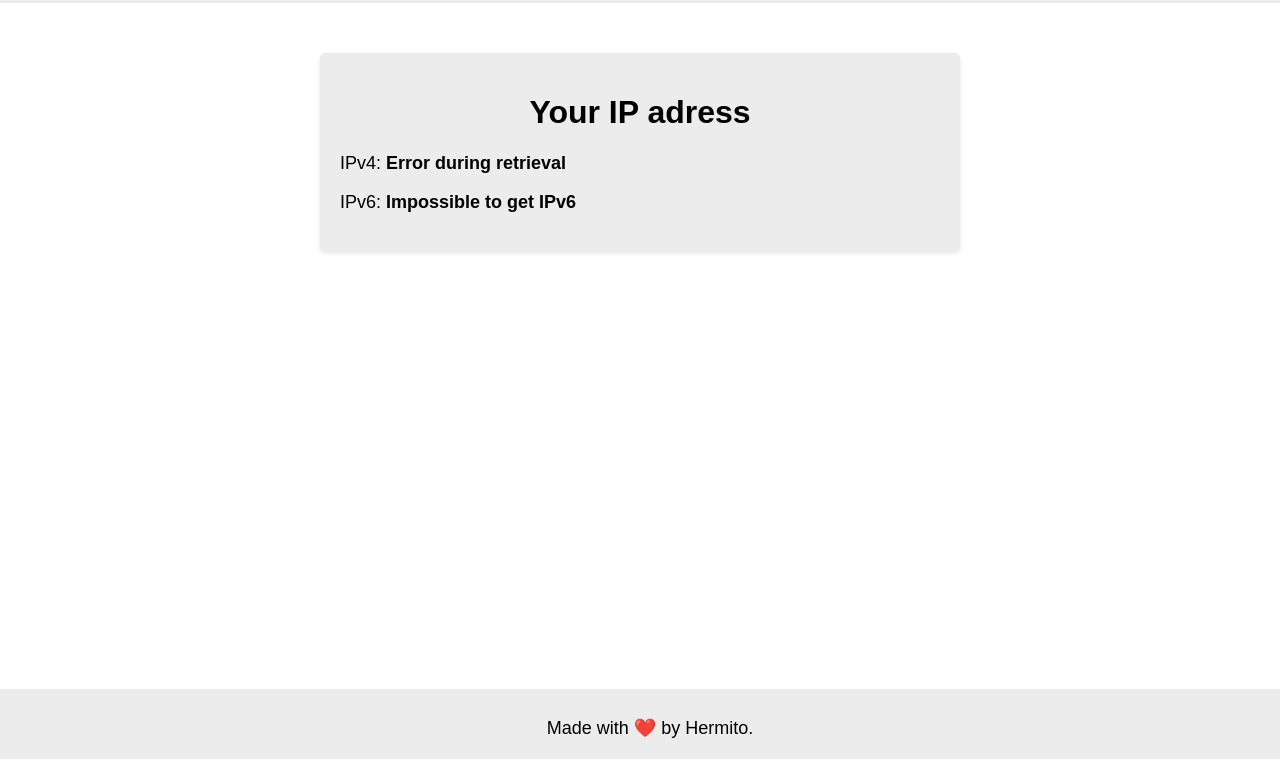
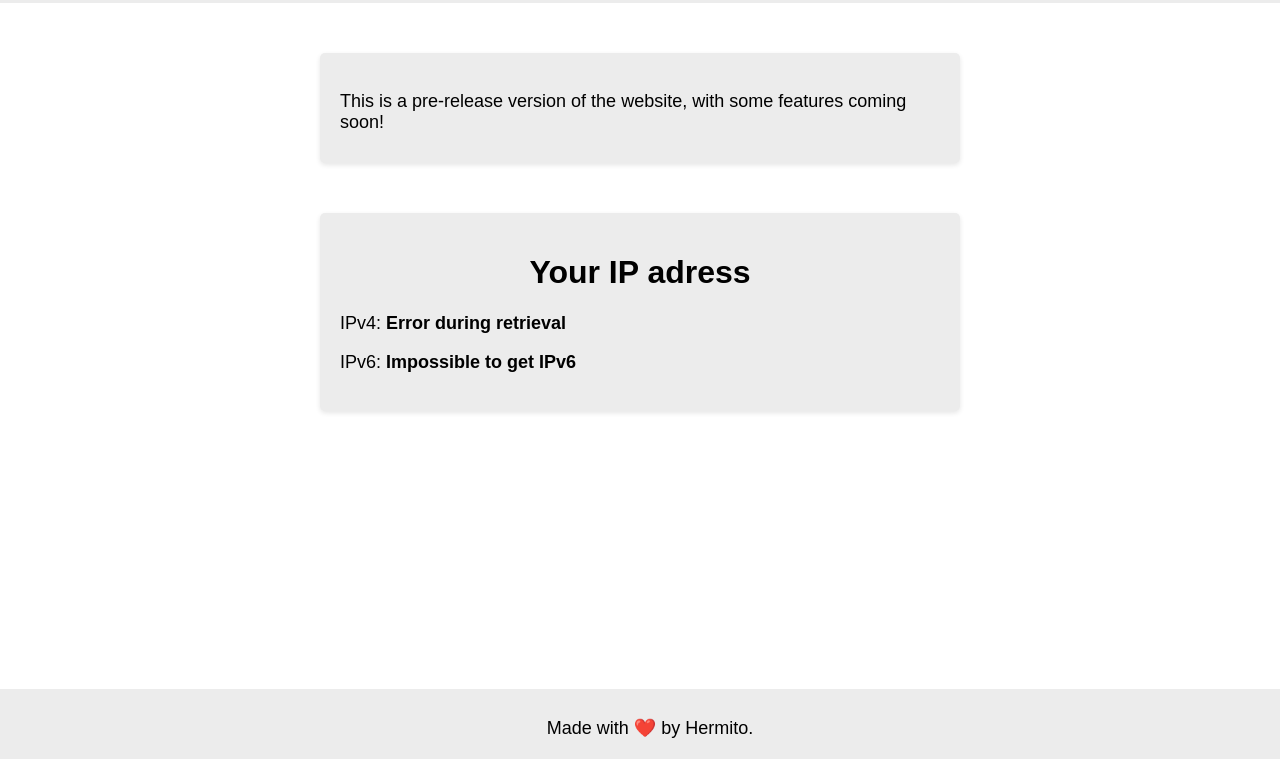
Before and after one commit to hermitoff/myip, a plain HTML site: page index.html in a window 1280 px wide. Shown: the part 41-800 px from the top of the page. Drawn offline with Linux system fonts and the light colour scheme; no server answers.

Commit message:
Adding coming soon text

```diff
--- a/index.html
+++ b/index.html
@@ -13,6 +13,9 @@
         <a href="/index.html"><img class="logo" src="/src/img/logo.webp"></a>
     </div>
     <div class="container">
+        <p>This is a pre-release version of the website, with some features coming soon!</p>
+    </div>
+    <div class="container">
         <h1>Your IP adress</h1>
         <p>IPv4: <span id="ipv4">Loading...</span></p>
         <p>IPv6: <span id="ipv6">Loading...</span></p>
```
